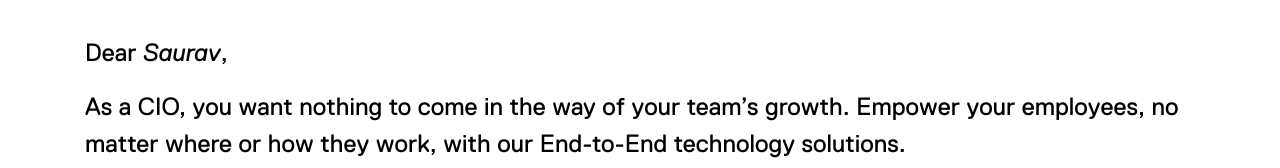
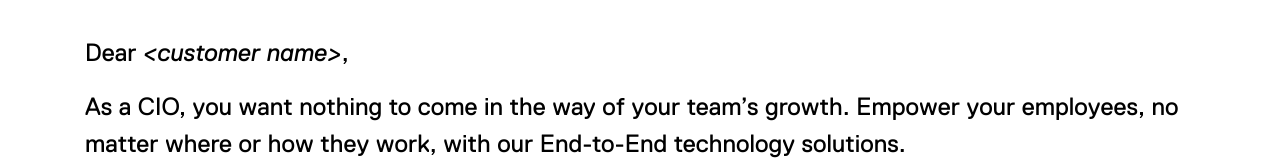
Before and after one commit to snahid/sourabh_upwork, a plain HTML site: page index.html in a window 1280 px wide. Shown: the part 642-810 px from the top of the page. Drawn offline with nearby package versions, Linux system fonts and the light colour scheme.

Commit message:
add customer name

```diff
--- a/index.html
+++ b/index.html
@@ -67,7 +67,7 @@
       <div class="dear-customer">
         <div class="container">
           <div class="dear-customer-inner">
-            <p>Dear <span>Saurav</span>,</p>
+            <p>Dear <span>&#60;customer name&#62;</span>,</p>
             <p>
               As a CIO, you want nothing to come in the way of your team’s
               growth. Empower your employees, no matter where or how they work,
```
